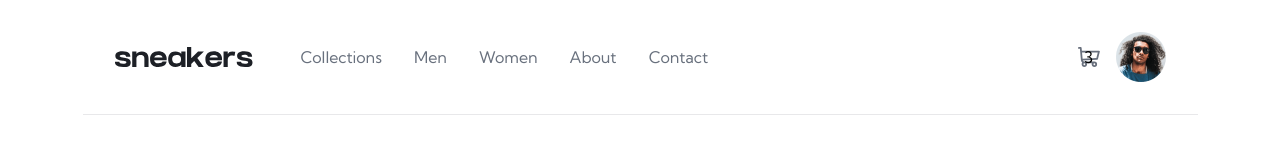
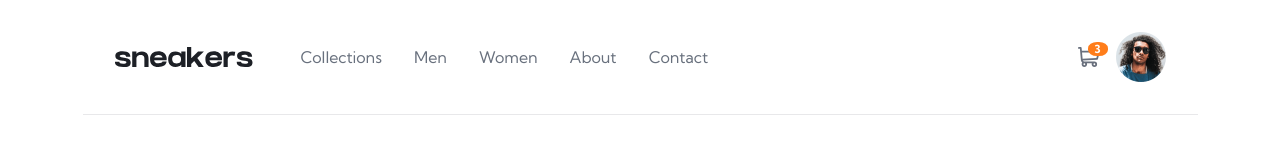
Before and after one commit to RamaHerbin/frontendmentor-ecommerce-product-page, a Vue app: page / in a window 1280 px wide. Shown: the top 160 px of the page. Built offline with nearby package versions, Linux system fonts and the light colour scheme.

Commit message:
little changes: added a menu bg, styled cart item number

```diff
--- a/src/components/CartModal.vue
+++ b/src/components/CartModal.vue
@@ -28,7 +28,6 @@ export default {
       this.show = true;
     },
     enter: function (el, done) {
-      console.log("enter");
       gsap.from(el, { duration: 0.5, autoAlpha: 0, scale: 0.8, ease: "power4.inOut", onComplete: () => gsap.set(el, { clearProps: "all" }) });
     },
     leave: function (el, done) {
--- a/src/components/Header.vue
+++ b/src/components/Header.vue
@@ -90,6 +90,7 @@ export default {
   display: flex;
   justify-content: center;
   cursor: pointer;
+  position: relative;
 }
 
 .right {
@@ -103,6 +104,15 @@ export default {
 
 .cart-wrapper .nb-cartItem {
   position: absolute;
+  top: -5px;
+  left: 10px;
+  color: #fff;
+  background-color: hsl(26, 100%, 55%);
+  border-radius: 45%;
+  font-size: .7rem;
+  font-weight: bold;
+  text-align: center;
+  width: 20px;
 }
 
 @media only screen and (min-width: 650px) {
--- a/src/components/Menu.vue
+++ b/src/components/Menu.vue
@@ -1,5 +1,7 @@
 <template>
-  <transition  name="slide">
+  <transition name="opacity">
+    <section @click="closeModal" v-show="show" id="bg-dark">
+      <transition name="slide">
         <aside v-show="show" id="aside-menu">
           <div ref="links" class="aside-wrapper">
             <a href="#"><div>Collections</div></a>
@@ -9,6 +11,8 @@
             <a href="#"><div>Contact</div></a>
           </div>
         </aside>
+      </transition>
+    </section>
   </transition>
 </template>
 
@@ -22,29 +26,37 @@ export default {
       show: false,
     };
   },
-  mounted: () => {
-  },
+  mounted: () => {},
   methods: {
     closeModal() {
       this.show = false;
     },
     openModal() {
       this.show = true;
-      this.test()
+      this.test();
       this.linksAnim();
     },
     test() {
-      console.log('this.$refs.test :>> ', this.$refs.links.querySelectorAll('.aside-wrapper a span'));
-
+      console.log("this.$refs.test :>> ", this.$refs.links.querySelectorAll(".aside-wrapper a span"));
     },
     linksAnim() {
-      gsap.from(this.$refs.links.querySelectorAll('.aside-wrapper a div'), {duration: .8, y: '20px', ease:'power4.inOut', immediateRender: true});
-    }
+      gsap.from(this.$refs.links.querySelectorAll(".aside-wrapper a div"), { duration: 0.8, y: "20px", ease: "power4.inOut", immediateRender: true });
+    },
   },
 };
 </script>
 
 <style scoped>
+#bg-dark {
+  position: absolute;
+  left: 0;
+  top: 0;
+  width: 100vw;
+  height: 100vh;
+  background-color: rgba(0, 0, 0, 0.495);
+  z-index: 100;
+}
+
 #aside-menu {
   position: fixed;
   left: 0;
@@ -59,17 +71,25 @@ export default {
 .slide-leave-active {
   transition: transform 0.8s cubic-bezier(0.16, 1, 0.3, 1);
 }
-
 .slide-enter-from,
 .slide-leave-to {
   transform: translateX(-100%);
 }
+
+.opacity-enter-active,
+.opacity-leave-active {
+  transition: opacity .25s ease-in-out;
+}
+.opacity-enter-from,
+.opacity-leave-to {
+  opacity: 0;
+}
+
 .aside-wrapper {
   padding: 2.5rem;
   display: flex;
   justify-content: center;
   flex-direction: column;
-
 }
 .aside-wrapper a {
   margin-top: 2rem;
```
Lines whose indentation alone changed are shown as unchanged.
